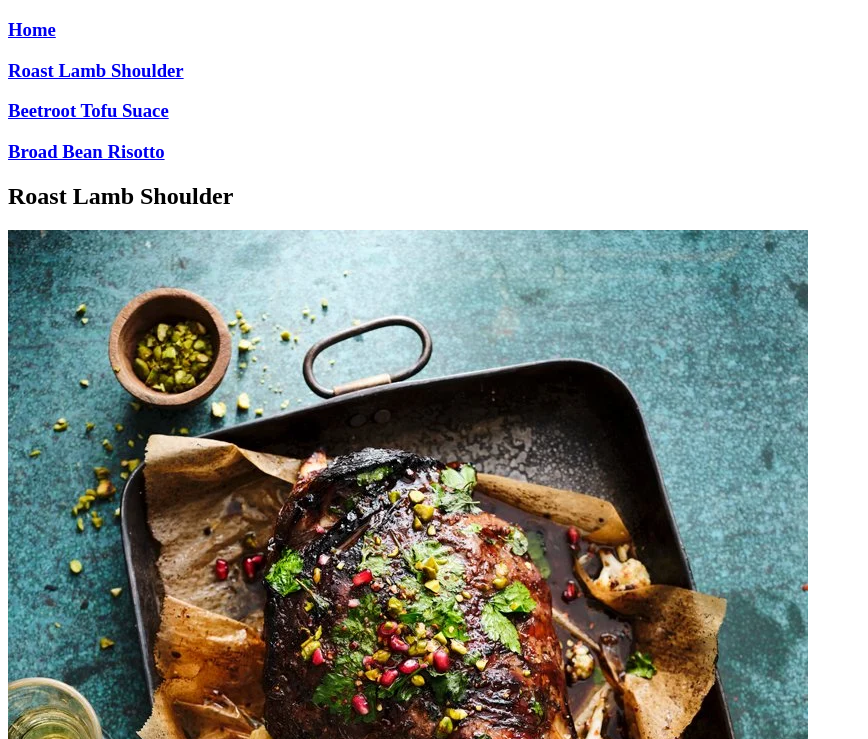
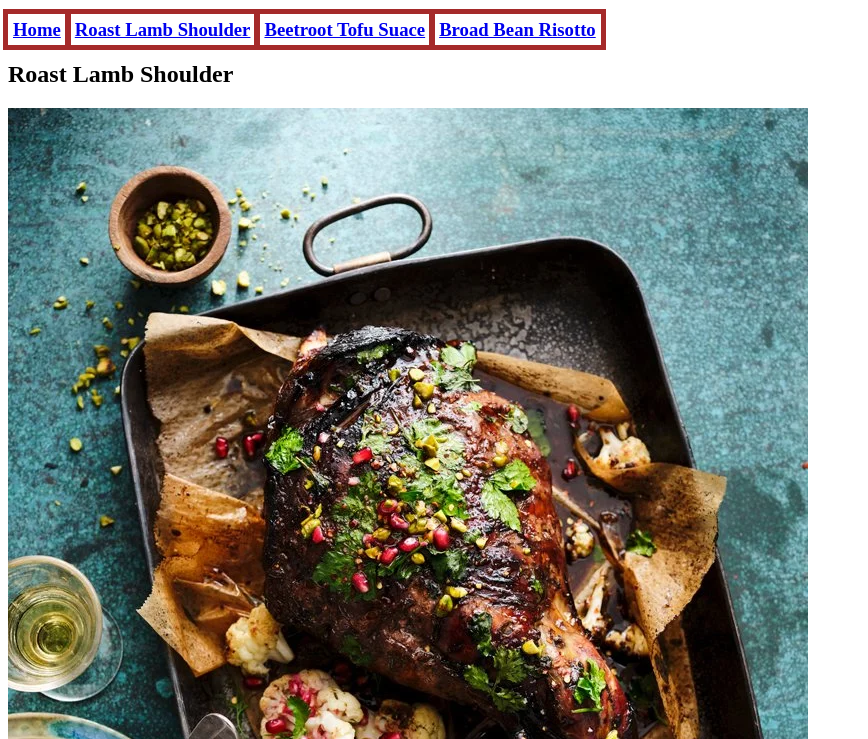
Before and after one commit to ThomGlynnGit/odin_recipes, a plain HTML site: page recipes/lamb-shoulder.html in a window 1280 px wide. Shown: the part 61-800 px from the top of the page, without its empty margins (0-868 px from the left). Drawn offline with Linux system fonts and the light colour scheme; files that its build step writes are made by us from their sources.

Commit message:
Add nav styling and border-box to all

```diff
--- a/css/style.css
+++ b/css/style.css
@@ -0,0 +1,12 @@
+* {
+    box-sizing: border-box;
+}
+
+.nav {
+    display: inline;
+    margin: -5px;
+    padding: 5px;
+    border: 5px;
+    border-color: brown;
+    border-style: solid;
+}
--- a/recipes/lamb-shoulder.html
+++ b/recipes/lamb-shoulder.html
@@ -3,14 +3,15 @@
 <head>
     <meta charset="UTF-8">
     <meta name="viewport" content="width=device-width, initial-scale=1.0">
+    <link rel="stylesheet" href="css/style.css">
     <title>lamb-shoulder</title>
 </head>
 <body>
     <h1>Odin Recipes</h1>
-    <h3><a href="../index.html">Home</a></h3>
-    <h3><a href="./lamb-shoulder.html">Roast Lamb Shoulder</a></h3>
-    <h3><a href="./beetroot-tofu-sauce.html">Beetroot Tofu Suace</a></h3>
-    <h3><a href="./broad-bean-risotto.html">Broad Bean Risotto</a></h3>
+    <h3 class="nav"><a href="../index.html">Home</a></h3>
+    <h3 class="nav"><a href="./lamb-shoulder.html">Roast Lamb Shoulder</a></h3>
+    <h3 class="nav"><a href="./beetroot-tofu-sauce.html">Beetroot Tofu Suace</a></h3>
+    <h3 class="nav"><a href="./broad-bean-risotto.html">Broad Bean Risotto</a></h3>
     <h2>Roast Lamb Shoulder</h2>
     <img src="../images/lamb.jpg" alt="Roast lamb shoulder" width="800" height="1067">
     <h4>Description</h4>
```
Also changed, not shown: index.html (+5 -4 lines), recipes/beetroot-tofu-sauce.html (+5 -4 lines), recipes/broad-bean-risotto.html (+5 -4 lines).
